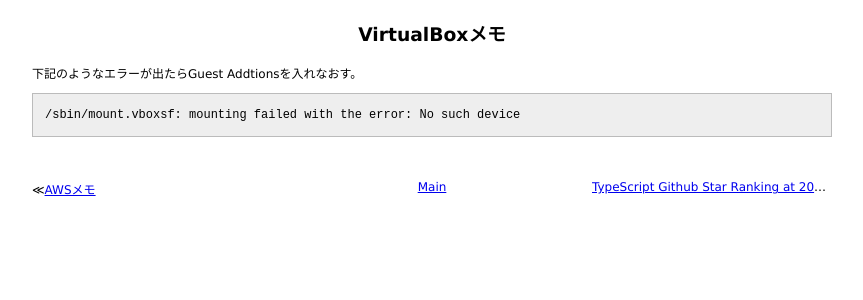
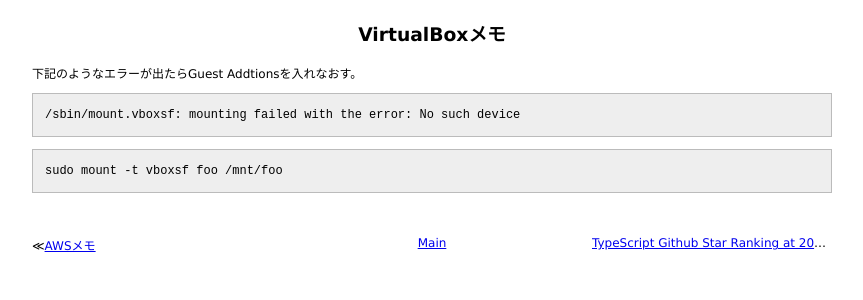
Before and after one commit to 38elements/38elements.github.com, a Jekyll site: the page built from _posts/2016-06-28-virtualbox.md, in a window 1280 px wide. Shown: the top 300 px of the page, without its empty margins (208-1071 px from the left). Built offline with Jekyll 4.4.1, drawn with Linux system fonts in a browser that asks for light colours.

Commit message:
Update 2016-06-28-virtualbox.md

````diff
--- a/_posts/2016-06-28-virtualbox.md
+++ b/_posts/2016-06-28-virtualbox.md
@@ -7,3 +7,7 @@ title: VirtualBoxメモ
 ```
 /sbin/mount.vboxsf: mounting failed with the error: No such device
 ```
+
+```
+sudo mount -t vboxsf foo /mnt/foo
+```
````
